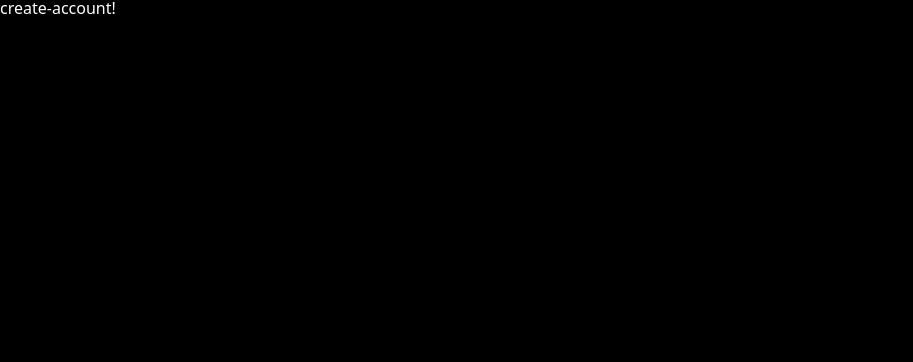
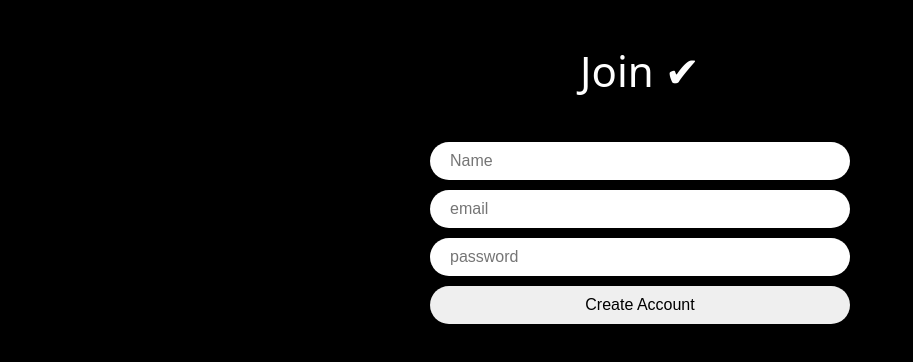
Before and after one commit to kor-seonwoo/nwitter2023, a React (Vite) app: page /create-account in a window 1280 px wide. Shown: the top 362 px of the page, without its empty margins (0-913 px from the left). Built offline with nearby package versions, Linux system fonts and the light colour scheme; the HTML template or start-up script is replaced by a standard one.

Commit message:
account & logout set

```diff
--- a/src/App.tsx
+++ b/src/App.tsx
@@ -4,16 +4,21 @@
 import Profile from "./routes/profile"
 import Login from "./routes/login"
 import CreateAccount from "./routes/create-account"
-import { createGlobalStyle } from "styled-components"
+import styled, { createGlobalStyle } from "styled-components"
 import reset from "styled-reset"
 import { useEffect, useState } from "react"
 import LoadingScreen from "./components/loading-screen"
 import { auth } from "./firebase"
+import ProtectedRoute from "./components/protected-route"
 
 const router = createBrowserRouter([
   {
     path: "/",
-    element: <Layout />,
+    element: (
+      <ProtectedRoute>
+        <Layout />
+      </ProtectedRoute>
+    ),
     children: [
       {
         path: "",
@@ -47,20 +52,26 @@
   }
 `;
 
+const Wrapper = styled.div`
+  height: 100vh;
+  display: flex;
+  justify-content: center;
+`;
+
 function App() {
   const [isLoading, setLoading] = useState(true);
   const init = async () => {
     await auth.authStateReady();
     setLoading(false);
-  }
+  };
   useEffect(() => {
     init();
   }, []);
   return (
-    <>
+    <Wrapper>
       <GlobalStyles />
       {isLoading ? <LoadingScreen /> : <RouterProvider router={router} />}
-    </>
+    </Wrapper>
   )
 }
 
--- a/src/components/layout.tsx
+++ b/src/components/layout.tsx
@@ -3,7 +3,6 @@
 export default function Layout() {
     return (
         <>
-            <h2>layout</h2>
             <Outlet />
         </>
     );
--- /dev/null
+++ b/src/components/protected-route.tsx
@@ -0,0 +1,11 @@
+import { Navigate } from "react-router-dom";
+import { auth } from "../firebase";
+
+export default function ProtectedRoute({children}: {children: React.ReactNode;}) {
+
+    const user = auth.currentUser;
+    if (user === null){
+        return <Navigate to="/login" />
+    }
+    return children;
+}
--- a/src/routes/create-account.tsx
+++ b/src/routes/create-account.tsx
@@ -1,3 +1,94 @@
+import styled from "styled-components";
+import { useState } from "react"
+import { createUserWithEmailAndPassword, updateProfile } from "firebase/auth";
+import { auth } from "../firebase";
+import { useNavigate } from "react-router-dom";
+
+const Wrapper = styled.div`
+    height: 100%;
+    display: flex;
+    flex-direction: column;
+    align-items: center;
+    width: 420px;
+    padding: 50px 0;
+`;
+
+const Title = styled.h1`
+    font-size:  42px;
+`;
+
+const Form = styled.form`
+    margin-top: 50px;
+    display: flex;
+    flex-direction: column;
+    gap: 10px;
+    width: 100%;
+`;
+
+const Input = styled.input`
+    padding: 10px 20px;
+    border-radius: 50px;
+    border: none;
+    width: 100%;
+    font-size: 16px;
+    &[type="submit"] {
+        cursor: pointer;
+        &:hover{
+            opacity: .8;
+        }
+    }
+`;
+
+const Error = styled.span`
+    font-weight: 600;
+    color: red;
+`;
+
 export default function CreateAccount() {
-    return <h1>create-account!</h1>;
+    const navigate = useNavigate();
+    const [isLoading, setLoading] = useState(false);
+    const [name, setName] = useState("");
+    const [email, setEmail] = useState("");
+    const [password, setPassword] = useState("");
+    const [error, setError] = useState("");
+    const onChange = (e : React.ChangeEvent<HTMLInputElement>) => {
+        const {target : {name, value}} = e;
+        if (name === "name") {
+            setName(value);
+        }else if (name === "email"){
+            setEmail(value);
+        }else if (name === "password"){
+            setPassword(value);
+        }
+    }
+    const onSubmit = async (e : React.FormEvent<HTMLFormElement>) => {
+        e.preventDefault();
+        if (isLoading || name === "" || email === "" || password === "") return;
+        try {
+            setLoading(true);
+            const credentials =  await createUserWithEmailAndPassword(auth, email, password);
+            console.log(credentials.user);
+            await updateProfile(credentials.user, {
+                displayName: name,
+
+            });
+            navigate("/");
+        } catch (e) {
+
+        } finally {
+            setLoading(false);
+        }
+    }
+    return (
+        <Wrapper>
+            <Title>Join ✔</Title>
+            <Form onSubmit={onSubmit}>
+                <Input onChange={onChange} name="name" value={name} placeholder="Name" type="text" required />
+                <Input onChange={onChange} name="email" value={email} placeholder="email" type="email" required />
+                <Input onChange={onChange} name="password" value={password} placeholder="password" type="password" required />
+                <Input type="submit" value={isLoading?"Loading...":"Create Account"} />
+            </Form>
+            {error !== "" ? <Error>{error}</Error>:null}
+        </Wrapper>
+    );
 }
--- a/src/routes/home.tsx
+++ b/src/routes/home.tsx
@@ -1,3 +1,12 @@
+import { auth } from "../firebase";
+
 export default function Home() {
-    return <h1>Home!</h1>;
+    const logOut = () => {
+        auth.signOut();
+    }
+    return (
+        <h1>
+            <button onClick={logOut}>Log Out</button>
+        </h1>
+    );
 }
```
Also changed, not shown: 1 other file (tests, documents, lock files or other folders).
